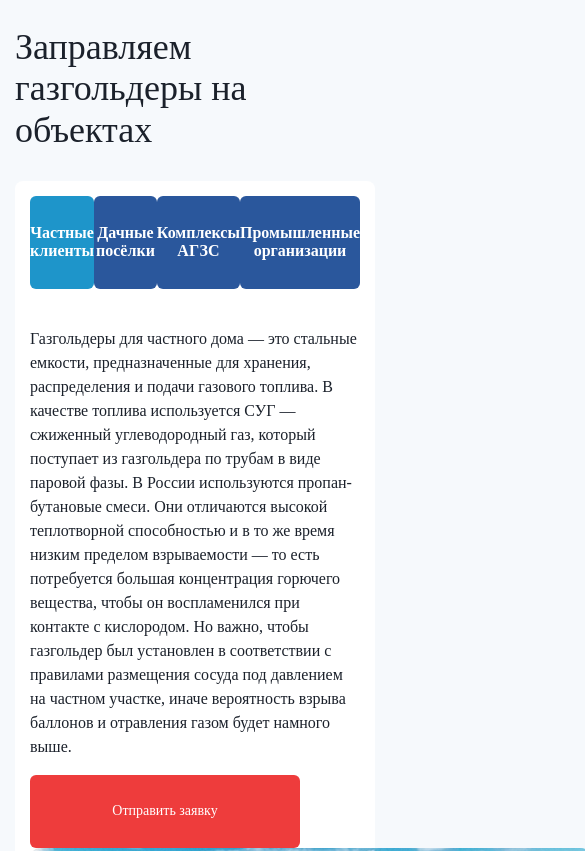
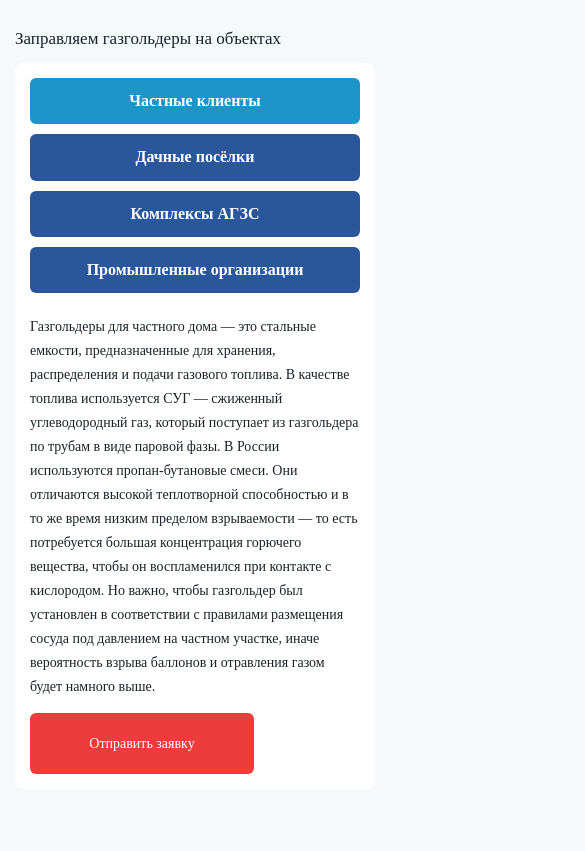
Before and after one commit to vladian95/autogaz, a website: page app/index.html in a window 390 px wide. Shown: the part 949-1800 px from the top of the page, 585 px wide, since content can reach past the window. Drawn offline with nearby package versions, Linux system fonts and the light colour scheme; files that its build step writes are made by us from their sources; files whose address does not match are found by name.

Commit message:
adaptive tabs

```diff
--- a/app/scss/_media.scss
+++ b/app/scss/_media.scss
@@ -1,3 +1,38 @@
+@media (max-width: 1360px){
+    .tab-content{
+        .tab-item{
+            .tab-item__content{
+                float: none;
+                max-width: 100%;
+
+            }
+            .tabs__image{
+                text-align: center;
+                margin-top: 24px;
+            }
+        }
+    }
+}
+@media (max-width: 1230px){
+    .tabs{
+        .tab{
+            width: 259px;
+        }
+    }
+}
+@media (max-width: 1127px){
+    .tabs{
+        display: block;
+        .tab{
+            width: 100%;
+            display: block;
+            & + .tab{
+                margin-left: 0;
+                margin-top: 10px;
+            }
+        }
+    }
+}
 @media (max-width: 860px){
     .header{
         p{
@@ -44,6 +79,11 @@
             }
         }
     }
+    .clients{
+        h2{
+            font-size: 30px;
+        }
+    }
 }
 @media (max-width: 660px){
     .header{
@@ -58,6 +98,13 @@
             max-width: 409px;
         }
     }
+    .tab-content{
+        .tab-item{
+            .tabs__image{
+                display: none;
+            }
+        }
+    }
 }
 @media (max-width: 570px){
     .header__top{
@@ -69,6 +116,24 @@
         .number__box{
             a{
                 margin-left: 0;
+            }
+        }
+    }
+    .clients{
+        h2{
+            font-size: 21px;
+            margin-top: 32px;
+        }
+    }
+    .tabs{
+        .tab{
+            padding: 14px 0px;
+        }
+    }
+    .tab-content{
+        .tab-item{
+            p{
+                font-size: 14px;
             }
         }
     }
@@ -101,6 +166,13 @@
         }
     }
 }
+@media (max-width: 435px){
+    .clients{
+        h2{
+            font-size: 17px;
+        }
+    }
+}
 @media (max-width: 410px){
     .header{
         h1{
@@ -115,4 +187,8 @@
             font-size: 13px;
         }
     }
+    .main__btn{
+        height: 61px;
+        width: 224px;
+    }
 }
--- a/app/scss/style.scss
+++ b/app/scss/style.scss
@@ -206,6 +206,9 @@
         color: #fff;
         border-radius: 6px;
         transition: all 0.5s;
+        & + .tab{
+            margin-left: 10px;
+        }
         &.active {
             background-color: #1e95ca;
         }
```
